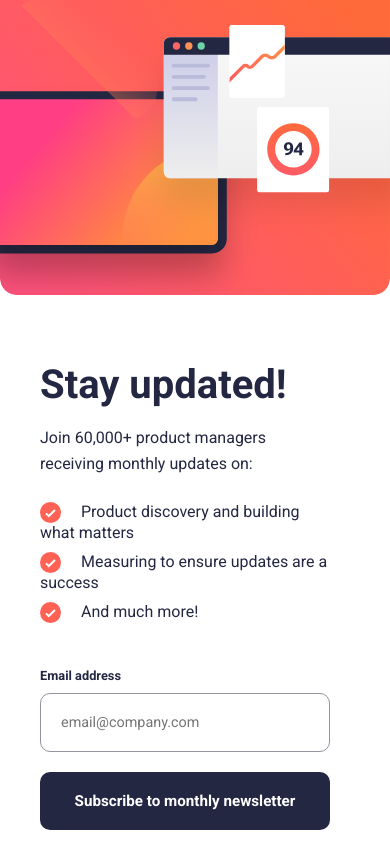
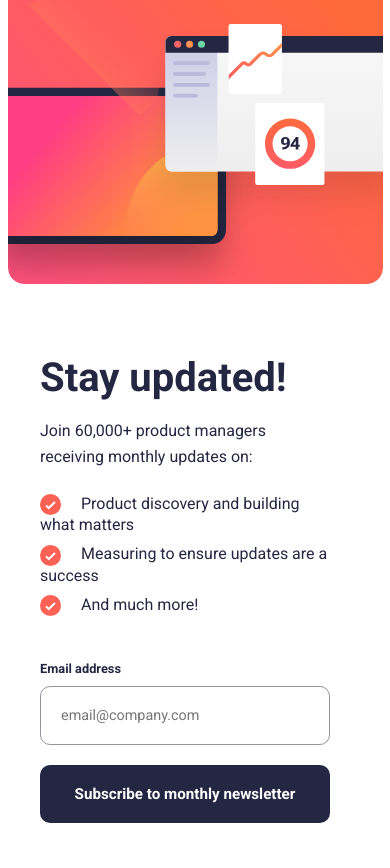
Before and after one commit to vuson1709/Newsletter-sign-up-form-with-success-message, a React (Create React App) app: page / in a window 390 px wide. Shown: the top 868 px of the page. Built offline with nearby package versions, Linux system fonts and the light colour scheme.

Commit message:
responsive banner for mobile and desktop

```diff
--- a/src/App.js
+++ b/src/App.js
@@ -100,10 +100,11 @@ function Form({ onValidate, emailValidate }) {
 }
 
 function Banner() {
-  return window.screen.width > 800 ? (
-    <img src={BannerDesktop} alt="Banner Desktop" className="banner-desktop" />
-  ) : (
-    <img src={BannerMobile} alt="Banner Mobile" className="banner-mobile" />
+  return (
+    <picture>
+      <source media="(max-width:800px )" srcSet={BannerMobile} />
+      <img src={BannerDesktop} alt="Banner Desktop" className="banner" />
+    </picture>
   );
 }
 
--- a/src/index.css
+++ b/src/index.css
@@ -53,6 +53,9 @@ li {
   margin-bottom: 10px;
 }
 
+picture {
+  margin: 0 auto;
+}
 /*========= BUTTON  ============*/
 .btn {
   font-family: inherit;
```
